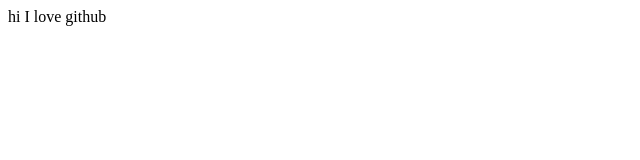
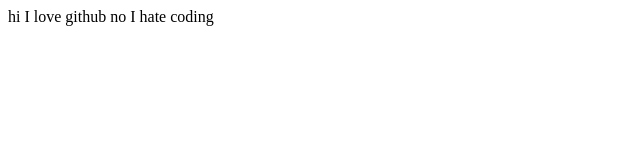
Before and after one commit to jankarong/assignment1-2294, a plain HTML site: page index.html in a window 1280 px wide. Shown: the whole page, without its empty margins (0-640 px from the left). Drawn offline with Linux system fonts and the light colour scheme.

Commit message:
add hate coding  and updates html

```diff
--- a/index.html
+++ b/index.html
@@ -7,5 +7,6 @@
 </head>
 <body>
     hi I love github
+    no I hate coding
 </body>
 </html>
```
